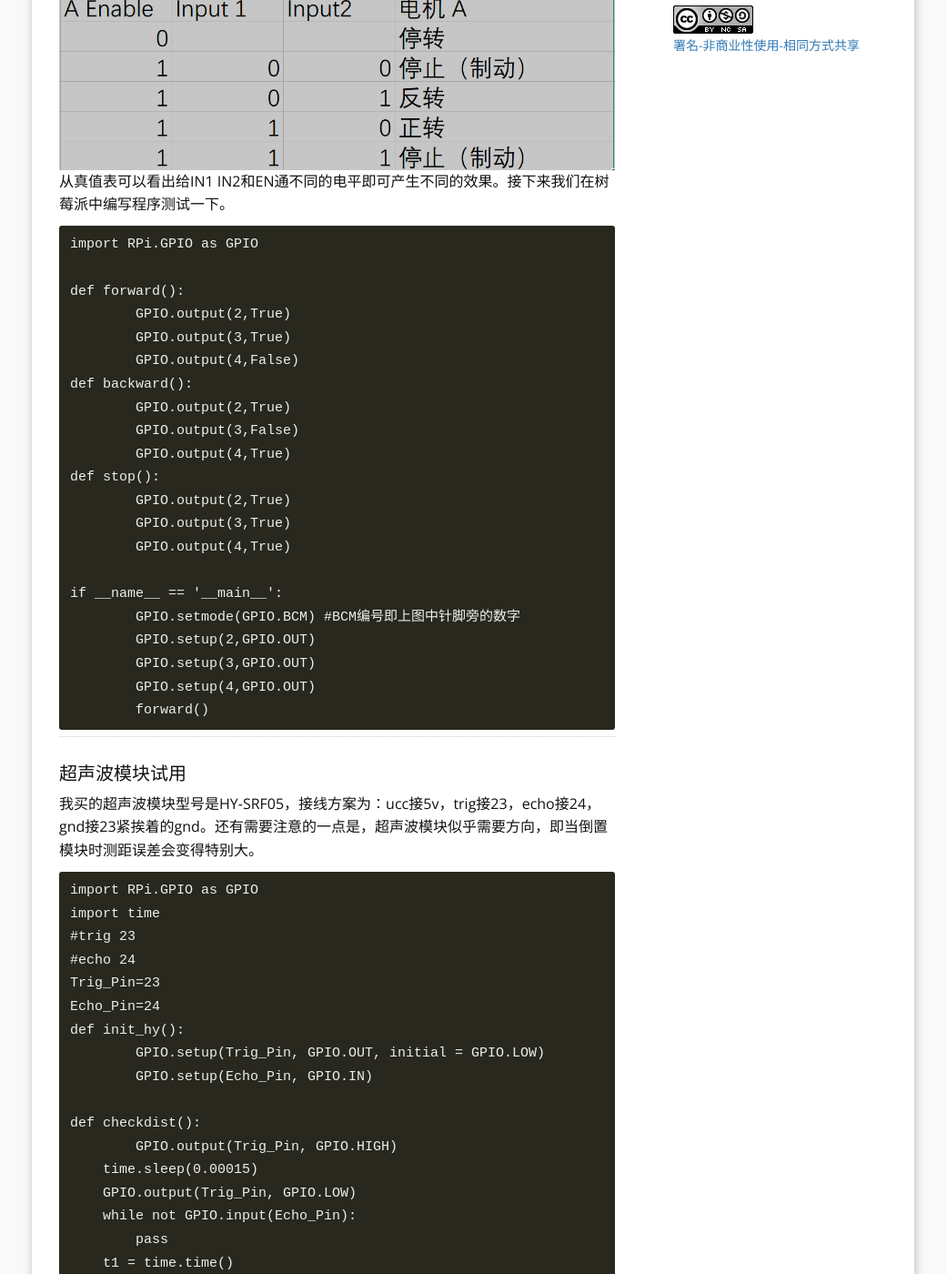
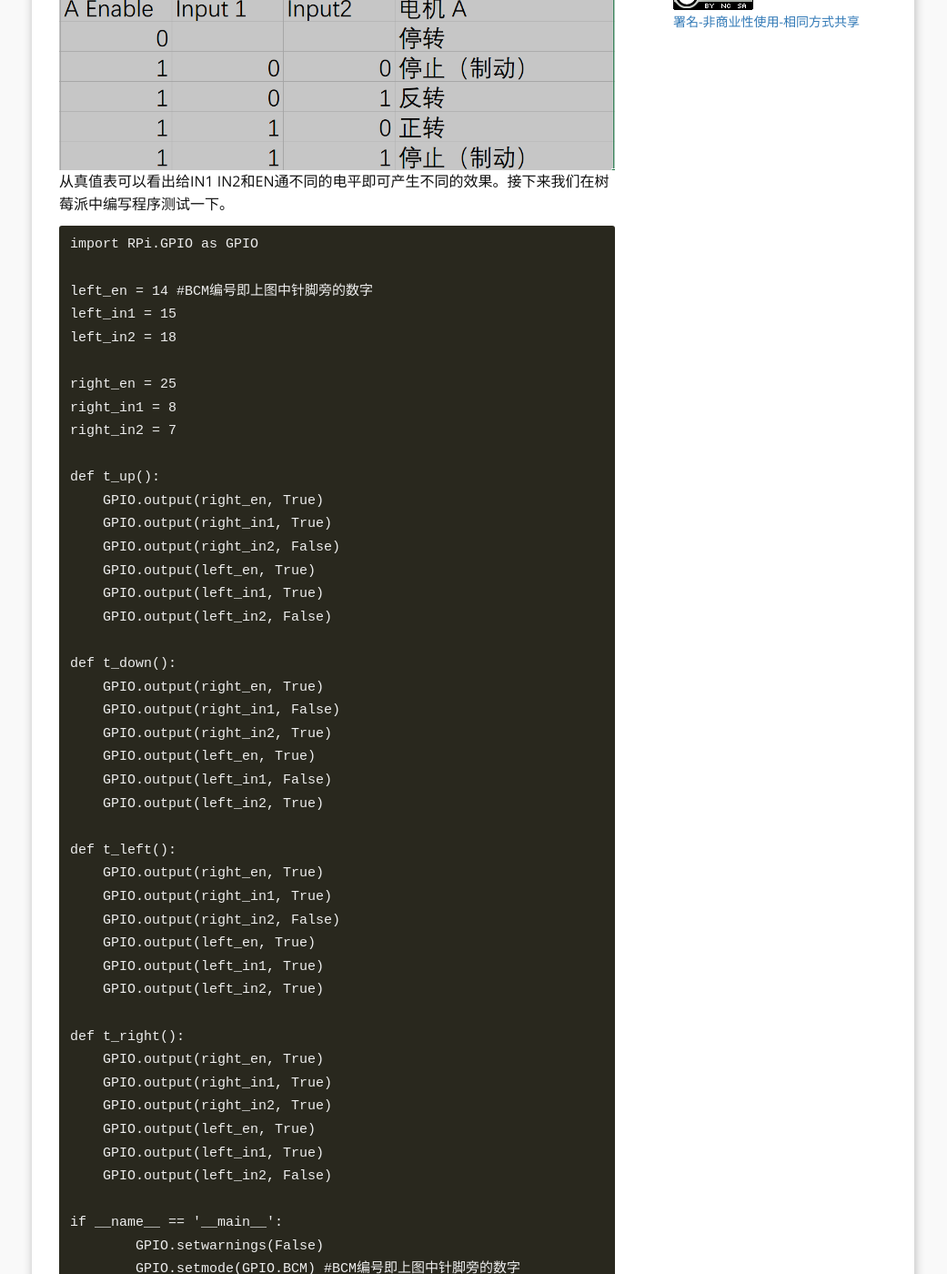
Before and after one commit to cnafan/cnafan.github.io, a Jekyll site: the page built from _posts/2017-06-19-raspberry-pi-car.md, in a window 1280 px wide and 1400 px high, scrolled down 1192 px. Shown: the whole window at 91% size, without its empty margins (120-1161 px from the left). Built offline with Jekyll 4.4.1, drawn with Linux system fonts in a browser that asks for light colours; nearby versions of some CDN libraries; a script that is not in the unit is left out; comment, search, counter and statistics services are not loaded; some of the changed text lies outside the part shown.

Commit message:
update raspberry_car

````diff
--- a/_config.yml
+++ b/_config.yml
@@ -29,7 +29,7 @@ zhihu_username: xiao-xiao-qiang-3
 github_username:  sikuquanshu123
 weibo_username: 2502029140
 favicon: https://raw.githubusercontent.com/sikuquanshu123/sikuquanshu123.github.io/master/images/favicon.ico
-aboutme: Hi, this is johnny. I’m 21 years old. I live in shandong (China). I am now a student. # these are shown on aboutme-sidebar.
+aboutme: Hi, this is johnny. I am now a student living in Xi'an (China). # these are shown on aboutme-sidebar.
 aboutme_photo: https://raw.githubusercontent.com/sikuquanshu123/sikuquanshu123.github.io/master/images/about_me_photo.jpg
 
 
--- a/_posts/2017-06-19-raspberry-pi-car.md
+++ b/_posts/2017-06-19-raspberry-pi-car.md
@@ -43,26 +43,74 @@ tags:
 ```
 import RPi.GPIO as GPIO
 
-def forward():
-	GPIO.output(2,True)
-	GPIO.output(3,True)
-	GPIO.output(4,False)
-def backward():
-	GPIO.output(2,True)
-	GPIO.output(3,False)
-	GPIO.output(4,True)
-def stop():
-	GPIO.output(2,True)
-	GPIO.output(3,True)
-	GPIO.output(4,True)
+left_en = 14 #BCM编号即上图中针脚旁的数字
+left_in1 = 15
+left_in2 = 18
+
+right_en = 25
+right_in1 = 8
+right_in2 = 7
+
+def t_up():
+    GPIO.output(right_en, True)
+    GPIO.output(right_in1, True)
+    GPIO.output(right_in2, False)
+    GPIO.output(left_en, True)
+    GPIO.output(left_in1, True)
+    GPIO.output(left_in2, False)
+
+def t_down():
+    GPIO.output(right_en, True)
+    GPIO.output(right_in1, False)
+    GPIO.output(right_in2, True)
+    GPIO.output(left_en, True)
+    GPIO.output(left_in1, False)
+    GPIO.output(left_in2, True)
+
+def t_left():
+    GPIO.output(right_en, True)
+    GPIO.output(right_in1, True)
+    GPIO.output(right_in2, False)
+    GPIO.output(left_en, True)
+    GPIO.output(left_in1, True)
+    GPIO.output(left_in2, True)
+
+def t_right():
+    GPIO.output(right_en, True)
+    GPIO.output(right_in1, True)
+    GPIO.output(right_in2, True)
+    GPIO.output(left_en, True)
+    GPIO.output(left_in1, True)
+    GPIO.output(left_in2, False)
 
 if __name__ == '__main__':
+	GPIO.setwarnings(False)
 	GPIO.setmode(GPIO.BCM) #BCM编号即上图中针脚旁的数字
-	GPIO.setup(2,GPIO.OUT)
-	GPIO.setup(3,GPIO.OUT)
-	GPIO.setup(4,GPIO.OUT)
-	forward()
+	# right
+	GPIO.setup(right_en, GPIO.OUT)
+	GPIO.setup(right_in1, GPIO.OUT)
+	GPIO.setup(right_in2, GPIO.OUT)
+	# left
+	GPIO.setup(left_en, GPIO.OUT)
+	GPIO.setup(left_in1, GPIO.OUT)
+	GPIO.setup(left_in2, GPIO.OUT)
+	t_up()
 ```
+
+---------------------------------------
+
+#### 红外避障模块试用
+这款模块只有3个接口 VCC可以接3.3或者5v GND接地 OUT接GPIO，由于需要在左右两侧都考虑避障，所以得最少买两个模块。红外避障模块使用起来很简单，直接读取OUT接口的数据判断即可。
+```
+red_left=16
+red_right=12
+GPIO.setup(red_left,GPIO.IN)
+GPIO.setup(red_right,GPIO.IN)
+if GPIO.input(red_left) && GPIO.input(red_right):
+	t_up()
+```
+![](/images/raspberry_car_red.png)
+
 ---------------------------------------
 
 #### 超声波模块试用
@@ -71,8 +119,6 @@ if __name__ == '__main__':
 ```
 import RPi.GPIO as GPIO
 import time
-#trig 23
-#echo 24
 Trig_Pin=23
 Echo_Pin=24
 def init_hy():
@@ -99,6 +145,8 @@ if __name__ == '__main__':
 	except KeyboardInterrupt:
     	GPIO.cleanup()
 ```
+![](/images/raspberry_car_hy.png)
+
 ---------------------------------------
 
 #### 摄像头使用
````
Also changed, not shown: other parts of _posts/2017-06-19-raspberry-pi-car.md (+1 -1 lines), f_guestbook.md (deleted, +0 -6 lines), g_categories.md (deleted, +0 -28 lines), images/raspberry_car_hy.png (added), images/raspberry_car_red.png (added).
